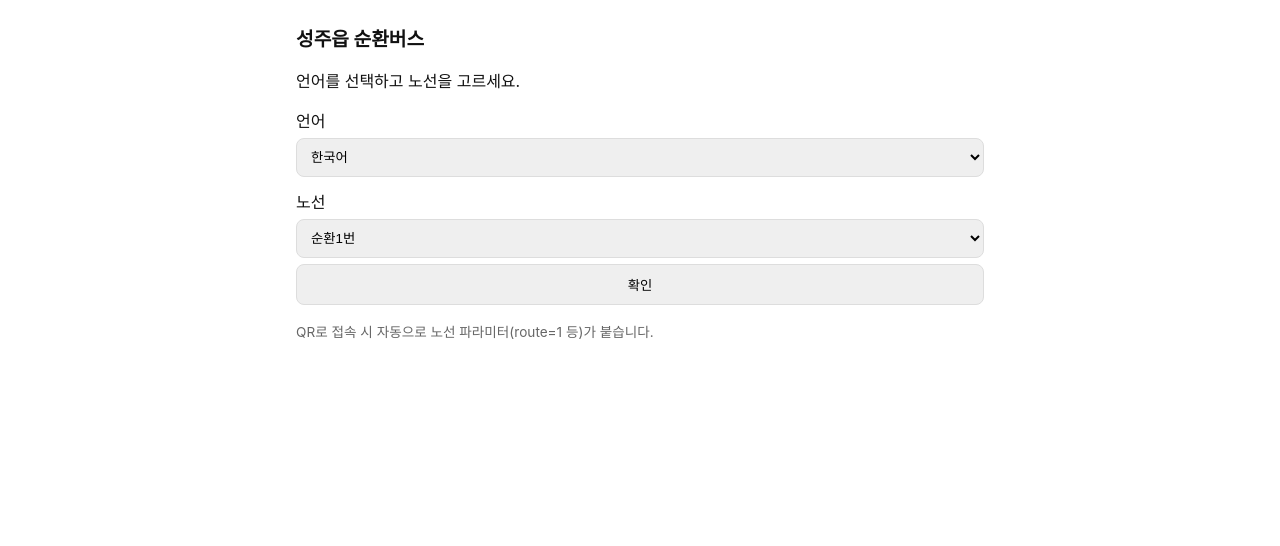
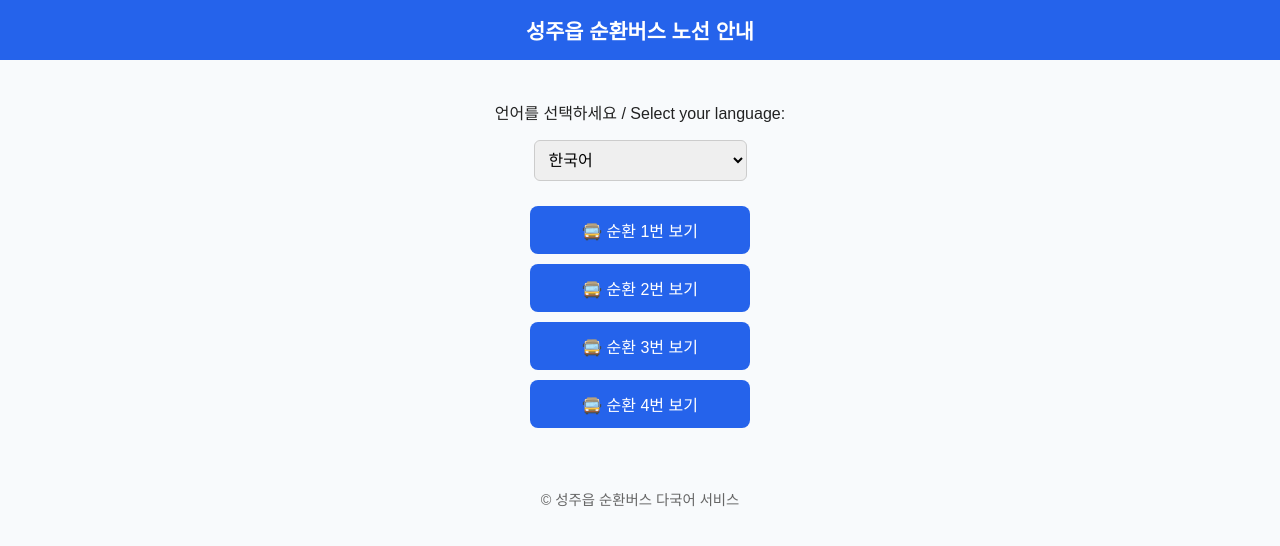
Before and after one commit to gain-bae/seongju-bus, a plain HTML site: page index.html in a window 1280 px wide. Drawn offline with Linux system fonts and the light colour scheme.

Commit message:
Update index.html

```diff
--- a/index.html
+++ b/index.html
@@ -1,53 +1,91 @@
-<!doctype html>
+<!DOCTYPE html>
 <html lang="ko">
 <head>
-<meta charset="utf-8">
-<meta name="viewport" content="width=device-width,initial-scale=1">
-<title>성주읍 순환버스 안내</title>
-<link rel="stylesheet" href="styles.css">
+  <meta charset="UTF-8">
+  <meta name="viewport" content="width=device-width, initial-scale=1.0">
+  <title>성주읍 순환버스</title>
+  <style>
+    body {
+      font-family: Arial, sans-serif;
+      background-color: #f8fafc;
+      margin: 0;
+      padding: 0;
+      text-align: center;
+      color: #222;
+    }
+    header {
+      background-color: #2563eb;
+      color: white;
+      padding: 15px;
+      font-size: 1.3rem;
+      font-weight: bold;
+    }
+    main {
+      margin-top: 40px;
+    }
+    select {
+      font-size: 1rem;
+      padding: 10px;
+      border-radius: 6px;
+      border: 1px solid #ccc;
+    }
+    .routes {
+      margin-top: 25px;
+    }
+    button {
+      display: block;
+      margin: 10px auto;
+      background-color: #2563eb;
+      color: white;
+      border: none;
+      padding: 12px 24px;
+      border-radius: 8px;
+      font-size: 1rem;
+      cursor: pointer;
+      width: 220px;
+    }
+    button:hover {
+      background-color: #1e40af;
+    }
+    footer {
+      margin-top: 60px;
+      font-size: 0.9rem;
+      color: #666;
+    }
+  </style>
 </head>
 <body>
-  <main class="container">
-    <h1>성주읍 순환버스</h1>
-    <p>언어를 선택하고 노선을 고르세요.</p>
-
-    <label for="lang">언어</label>
-    <select id="lang">
+  <header>성주읍 순환버스 노선 안내</header>
+  <main>
+    <p>언어를 선택하세요 / Select your language:</p>
+    <select id="langSelect">
       <option value="ko">한국어</option>
       <option value="en">English</option>
-      <option value="zh">中文</option>
-      <option value="vi">Tiếng Việt</option>
-      <option value="th">ไทย</option>
-      <option value="tl">Tagalog</option>
-      <option value="km">Khmer</option>
+      <option value="zh">中文 (Chinese)</option>
+      <option value="vi">Tiếng Việt (Vietnamese)</option>
+      <option value="th">ภาษาไทย (Thai)</option>
+      <option value="tl">Filipino</option>
+      <option value="km">ភាសាខ្មែរ (Khmer)</option>
     </select>
 
-    <label for="route">노선</label>
-    <select id="route">
-      <option value="1">순환1번</option>
-      <option value="2">순환2번</option>
-      <option value="3">순환3번</option>
-      <option value="3">순환4번</option>
-    </select>
-
-    <button id="open">확인</button>
-
-    <footer class="small">QR로 접속 시 자동으로 노선 파라미터(route=1 등)가 붙습니다.</footer>
+    <div class="routes">
+      <button onclick="goRoute(1)">🚍 순환 1번 보기</button>
+      <button onclick="goRoute(2)">🚍 순환 2번 보기</button>
+      <button onclick="goRoute(3)">🚍 순환 3번 보기</button>
+      <button onclick="goRoute(4)">🚍 순환 4번 보기</button>
+    </div>
   </main>
 
-<script>
-document.getElementById('open').addEventListener('click', () => {
-  const lang = document.getElementById('lang').value;
-  const route = document.getElementById('route').value;
-  location.href = `route.html?route=${encodeURIComponent(route)}&lang=${encodeURIComponent(lang)}`;
-});
+  <footer>© 성주읍 순환버스 다국어 서비스</footer>
 
-const params = new URLSearchParams(location.search);
-if (params.get('route')) {
-  const r = params.get('route');
-  const l = params.get('lang') || 'ko';
-  location.href = `route.html?route=${encodeURIComponent(r)}&lang=${encodeURIComponent(l)}`;
-}
-</script>
+  <script>
+    function goRoute(num) {
+      const selectedLang = document.getElementById("langSelect").value;
+      // 사용자가 선택한 언어를 저장해두기
+      localStorage.setItem("selectedLang", selectedLang);
+      // 선택한 노선으로 이동
+      window.location.href = `route.html?route=${num}&lang=${selectedLang}`;
+    }
+  </script>
 </body>
 </html>
```
